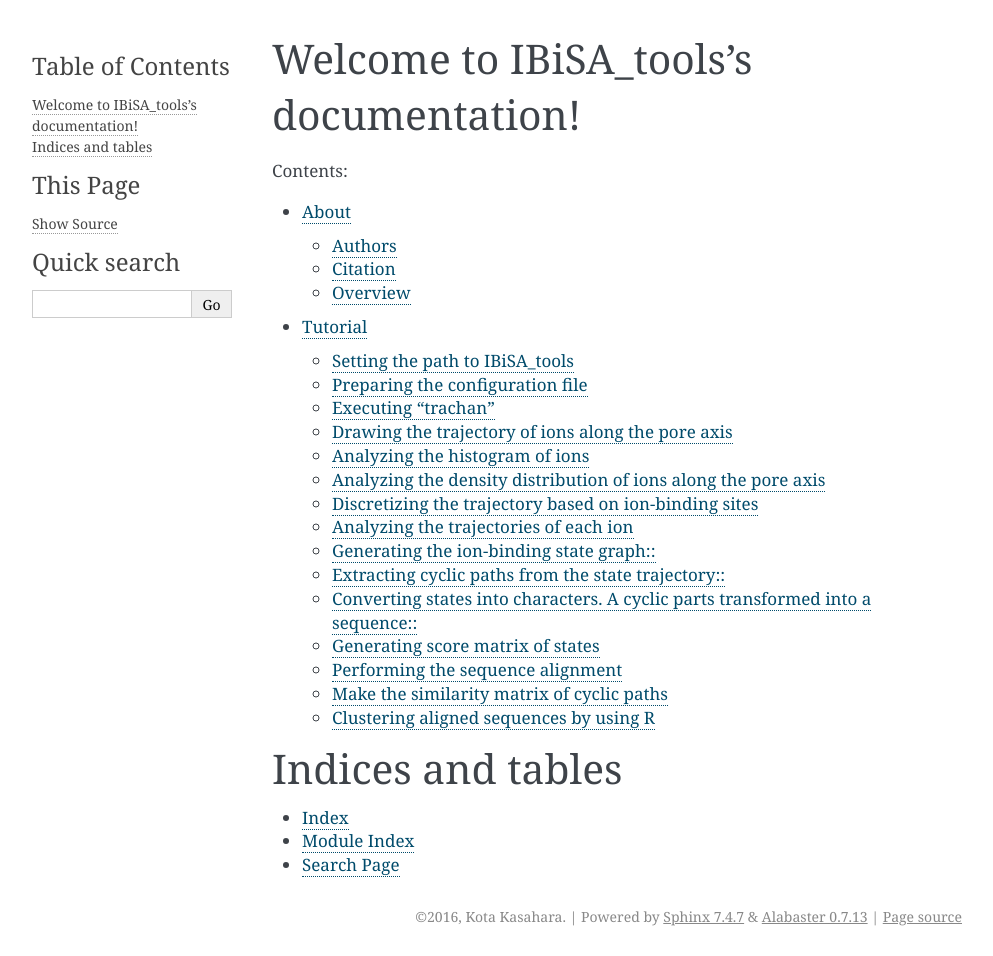
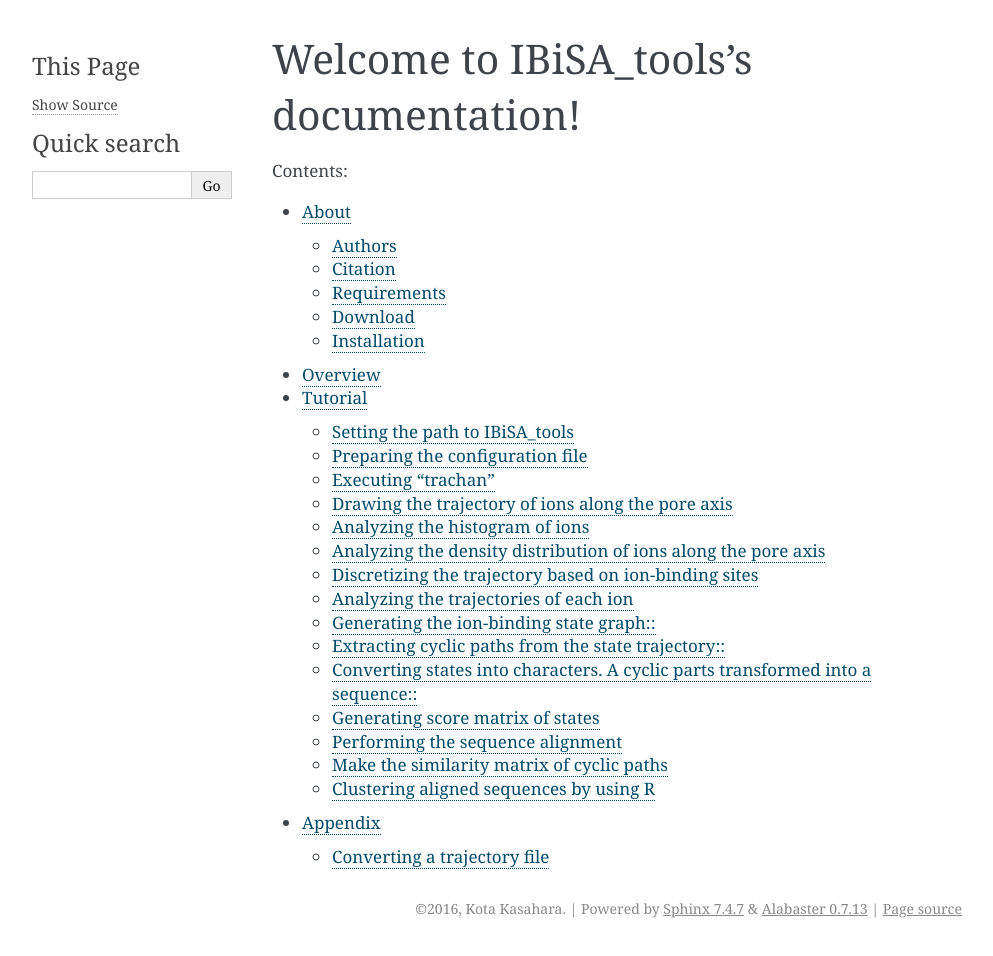
Before and after one commit to kotakasahara/IBiSA_tools, a Sphinx documentation site: the page built from doc/source/index.rst, in a window 1280 px wide. Shown: the whole page, without its empty margins (148-1141 px from the left). Built offline with Sphinx 7.4.7, drawn with Linux system fonts in a browser that asks for light colours; formulas are drawn with MathJax 3.

Commit message:
Revise the manual.

```diff
--- a/doc/source/index.rst
+++ b/doc/source/index.rst
@@ -12,12 +12,6 @@
    :maxdepth: 2
 
    about
+   overview
    tutorial
-
-
-Indices and tables
-==================
-
-* :ref:`genindex`
-* :ref:`modindex`
-* :ref:`search`
+   appendix
```
Also changed, not shown: doc/source/about.rst (+4 -8 lines), doc/source/appendix.rst (added, +19 -0 lines), doc/source/overview.rst (added, +10 -0 lines), doc/source/images/distribution.png (added), doc/source/images/fig_overview_detail.png (added), doc/source/images/network.png (added), doc/source/images/pore_axis_traj.png (added), 10 other files.
